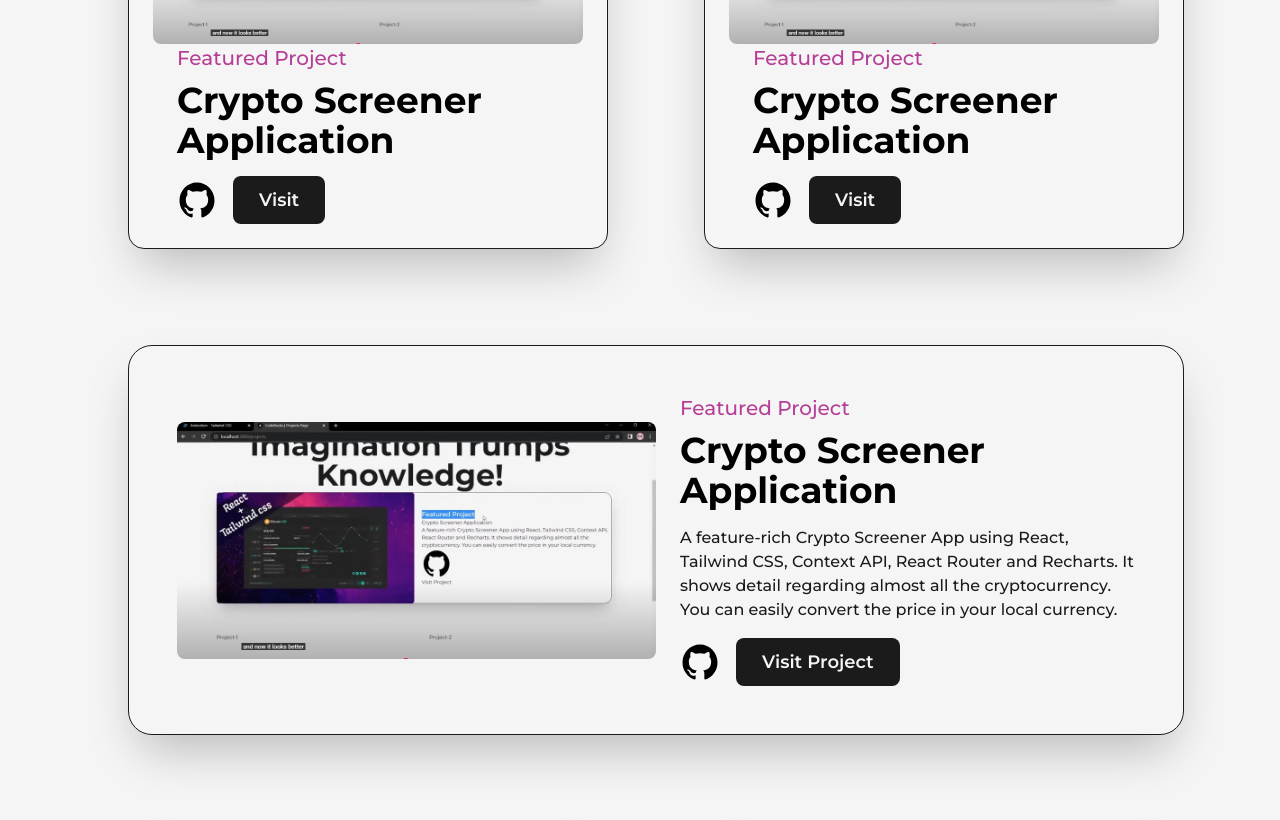
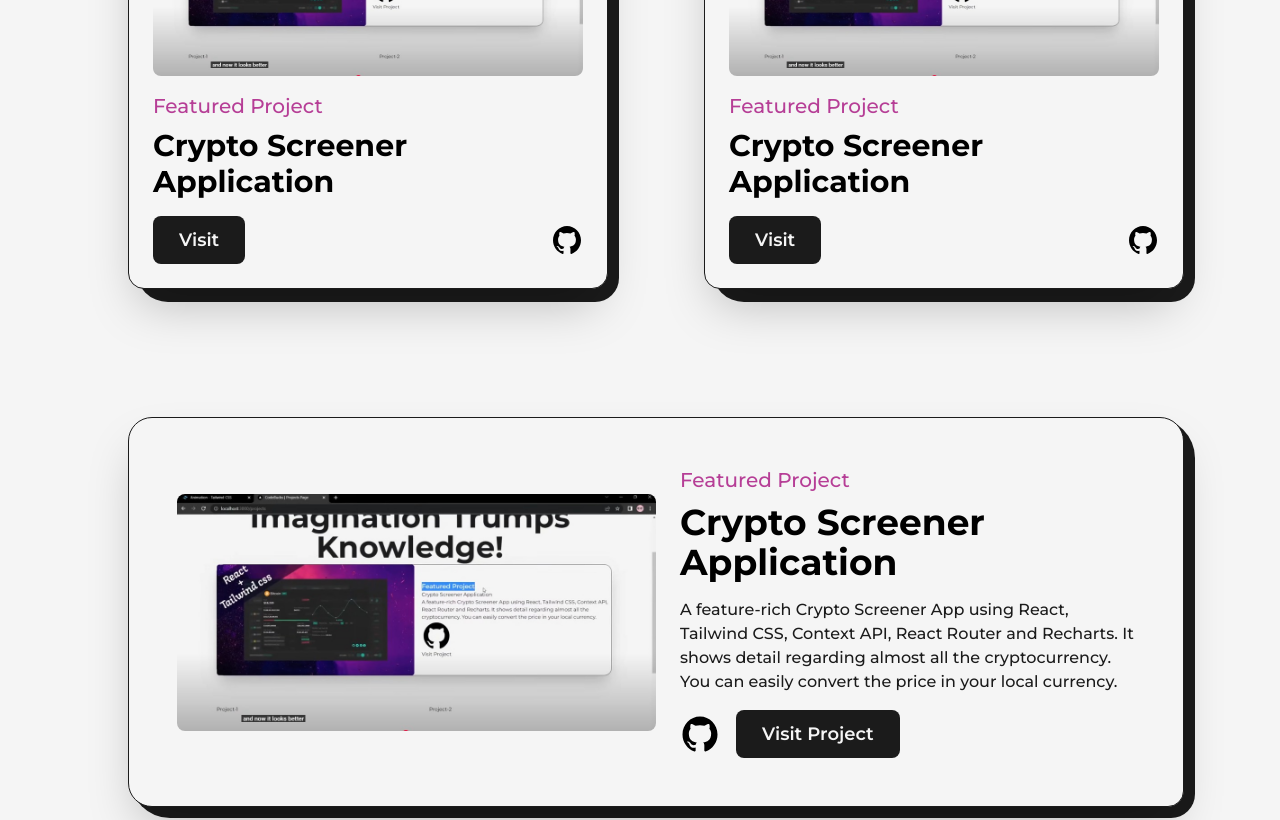
Before and after one commit to Kashan-2912/portfolio-website, a Next.js app: page /projects in a window 1280 px wide. Shown: the part 1200-2020 px from the top of the page. Built offline with nearby package versions, Linux system fonts and the light colour scheme.

Commit message:
projects page - 2

```diff
--- a/src/app/about/page.jsx
+++ b/src/app/about/page.jsx
@@ -50,8 +50,8 @@ const page = () => {
             </div>
 
             {/* profile pic */}
-            <div className="col-span-3 relative h-max rounded-2xl border-2 border-solid border-dark bg-light p-8">
-                <div className="absolute top-0 -right-3 -z-10 w-[102%] h-[103%] rounded-2xl bg-dark" />
+            <div className="col-span-3 relative h-max rounded-2xl rounded-br-xl border-2 border-solid border-dark bg-light p-8">
+                <div className="absolute top-0 -right-3 -z-10 w-[102%] h-[103%] rounded-[2rem] rounded-br-2xl bg-dark" />
                 <img src={'/Kashan.jpg'} alt="Kashan" className="w-full h-auto rounded-2xl" />
             </div>
 
--- a/src/app/projects/page.jsx
+++ b/src/app/projects/page.jsx
@@ -8,17 +8,15 @@ import React from "react";
 
 const FeatureProject = ({ type, title, summary, img, link, github }) => {
   return (
-    <article className="w-full flex items-center justify-between rounded-3xl border border-solid border-dark bg-light shadow-2xl p-12">
+    <article className="w-full flex items-center justify-between relative rounded-3xl rounded-br-2xl border border-solid border-dark bg-light shadow-2xl p-12">
+      <div className="absolute top-0 -right-3 -z-10 w-[101%] h-[103%] rounded-[2.5rem] rounded-br-3xl bg-dark" />
+
       <Link
         href={link}
         target="_blank"
         className="w-1/2 cursor-pointer overflow-hidden rounded-lg"
       >
-        <img
-          src={img}
-          alt={title}
-          className="w-full h-auto object-cover"
-        />
+        <img src={img} alt={title} className="w-full h-auto object-cover" />
       </Link>
 
       <div className="w-1/2 flex flex-col items-start justify-between pl-6">
@@ -55,19 +53,16 @@ const FeatureProject = ({ type, title, summary, img, link, github }) => {
 const Project = ({ type, title, img, link, github }) => {
   return (
     <article className="w-full flex flex-col items-center justify-center rounded-2xl border border-solid border-dark bg-light shadow-2xl p-6 relative">
+        <div className="absolute top-0 -right-3 -z-10 w-[101%] h-[103%] rounded-[2rem] rounded-br-3xl bg-dark" />
       <Link
         href={link}
         target="_blank"
         className="w-full cursor-pointer overflow-hidden rounded-lg"
       >
-        <img
-          src={img}
-          alt={title}
-          className="w-full h-auto object-cover"
-        />
+        <img src={img} alt={title} className="w-full h-auto object-cover" />
       </Link>
 
-      <div className="w-full flex flex-col items-start justify-between pl-6">
+      <div className="w-full flex flex-col items-start justify-between mt-4">
         <span className="text-primary font-medium text-xl">{type}</span>
 
         <Link
@@ -75,20 +70,20 @@ const Project = ({ type, title, img, link, github }) => {
           target="_blank"
           className="hover:underline underline-offset-2"
         >
-          <h2 className="my-2 w-full text-left text-4xl font-bold">{title}</h2>
+          <h2 className="my-2 w-full text-left text-3xl font-bold">{title}</h2>
         </Link>
 
-        <div className="mt-2 flex items-center">
-          <Link href={github} target="_blank" className="w-10">
-            <GithubIcon />
-          </Link>
-
+        <div className="w-full mt-2 flex items-center justify-between">
           <Link
             href={link}
             target="_blank"
-            className="ml-4 rounded-lg bg-dark text-light p-2 px-6 text-lg font-semibold hover:bg-light hover:text-dark border-2 border-solid border-transparent hover:border-dark duration-300 quick"
+            className="rounded-lg bg-dark text-light p-2 px-6 text-lg font-semibold hover:bg-light hover:text-dark border-2 border-solid border-transparent hover:border-dark duration-300 quick"
           >
             Visit
+          </Link>
+
+          <Link href={github} target="_blank" className="w-8">
+            <GithubIcon />
           </Link>
         </div>
       </div>
@@ -114,7 +109,7 @@ const page = () => {
             className="mb-16"
           />
 
-          <div className="grid grid-cols-12 gap-24">
+          <div className="grid grid-cols-12 gap-24 gap-y-32">
             <div className="col-span-12">
               <FeatureProject
                 type="Featured Project"
```
